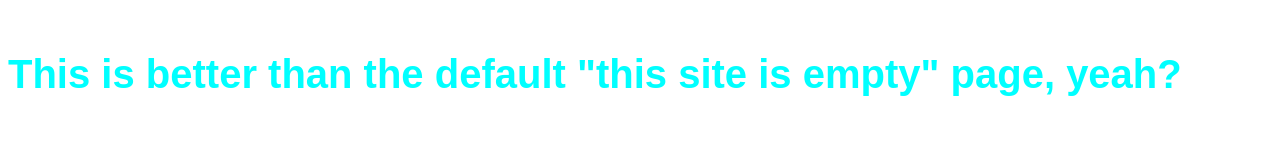
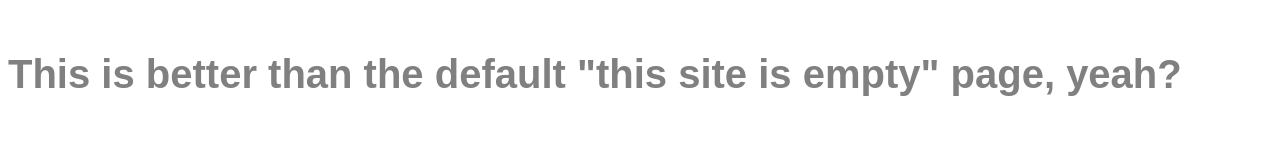
Before and after one commit to Mobmaker55/Mobmaker55.github.io, a plain HTML site: page index.html in a window 1280 px wide. Drawn offline with Linux system fonts and the light colour scheme.

Commit message:
changed h1 to grey

```diff
--- a/css/style.css
+++ b/css/style.css
@@ -1,7 +1,7 @@
 h1 {
     font-size: 40px;
     font-family: "Droid Sans", sans-serif;
-    color: aqua;
+    color: grey;
     align-self: center;
     alignment: center;
     padding-top: 2%;
```
